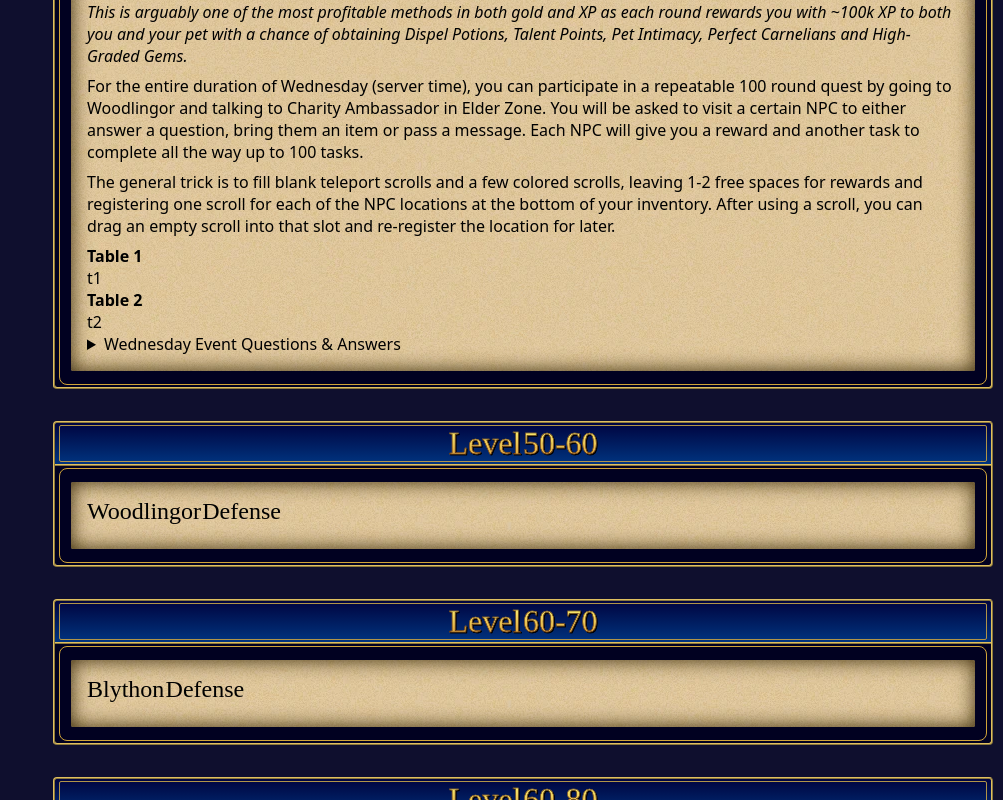
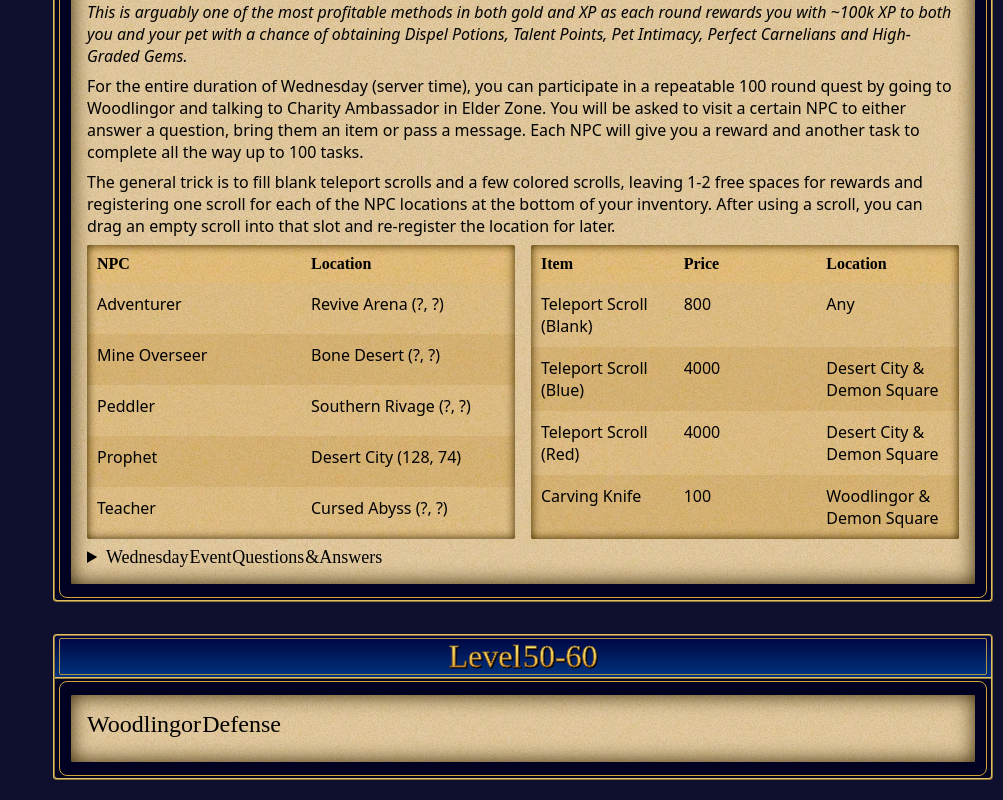
Before and after one commit to MGSimard/myth-war-archive-v2, a React (Vite) app: page /guides/leveling in a window 1280 px wide. Shown: the part 2487-3287 px from the top of the page, without its empty margins (277-1280 px from the left). Built offline with nearby package versions, Linux system fonts and the light colour scheme; a web font is replaced by a local one.

Commit message:
Wednesday event stuff, table styling, container query,

```diff
--- a/src/_styles/global.css
+++ b/src/_styles/global.css
@@ -174,6 +174,17 @@ hr {
 table {
   border-collapse: collapse;
 }
+summary {
+  font-family: var(--headingFont);
+  font-size: 1.8rem;
+  font-weight: 400;
+  word-spacing: -0.2em;
+  cursor: pointer;
+}
+details[open] summary,
+details[open] p {
+  margin-bottom: 0.8rem;
+}
 /**/
 /* HELPERS */
 .heading {
@@ -200,6 +211,10 @@ table {
   background: url("/assets/papyrus.webp");
   box-shadow: inset 0 0 2rem oklch(0.2832 0.0538 84.31);
 }
+.papyrus-section {
+  container-type: inline-size;
+  container-name: papyrus-section;
+}
 .papyrus-section > *:not(:last-child) {
   margin-bottom: 0.8rem;
 }
@@ -224,6 +239,16 @@ table {
 }
 #audio-download {
   margin-left: auto;
+}
+.grid-2 {
+  display: grid;
+  grid-template-columns: repeat(2, minmax(0, 1fr));
+  gap: 1.6rem;
+}
+@container papyrus-section (max-width: 768px) {
+  .grid-2 {
+    grid-template-columns: 1fr;
+  }
 }
 /**/
 /* DECOR LINE HELPER*/
@@ -1071,7 +1096,58 @@ textarea[readonly] {
   border-radius: 50%;
   transform: translate(-50%, -50%);
 }
-
+/* PAPYRUS TABLE */
+.papyrus-table {
+  width: 100%;
+  table-layout: fixed;
+  text-align: left;
+  box-shadow: inset 0 0 1rem rgb(54, 39, 4);
+  border-radius: 0.2rem;
+}
+.papyrus-table th {
+  font-family: var(--headingFont);
+}
+.papyrus-table th,
+.papyrus-table td {
+  padding: 1rem;
+}
+.papyrus-table thead tr {
+  backdrop-filter: brightness(0.95) saturate(1.6);
+}
+.papyrus-table tbody {
+  vertical-align: top;
+  word-break: break-word;
+}
+.papyrus-table tbody tr {
+  -webkit-backdrop-filter: brightness(0.95) saturate(1.4);
+  backdrop-filter: brightness(0.95) saturate(1.4);
+}
+.papyrus-table tbody tr:nth-child(even) {
+  -webkit-backdrop-filter: brightness(0.9) saturate(1.6);
+  backdrop-filter: brightness(0.9) saturate(1.6);
+}
+.papyrus-table tbody th,
+.papyrus-table tbody th ~ td {
+  border-top: 0.5rem solid rgba(81, 59, 21, 0.1);
+}
+@container papyrus-section (max-width: 458px) {
+  .papyrus-table thead {
+    display: none;
+  }
+  .papyrus-table tbody tr {
+    display: flex;
+    flex-direction: column;
+  }
+  .papyrus-table td:first-child {
+    font-weight: 700;
+  }
+  .papyrus-table td {
+    padding: 0.4rem 0.8rem;
+  }
+  .papyrus-table td:last-child {
+    padding-bottom: 1rem;
+  }
+}
 /* MEDIA QUERIES */
 @media only screen and (max-width: 1200px) {
   .regions-grid {
--- a/src/routes/guides/leveling.tsx
+++ b/src/routes/guides/leveling.tsx
@@ -183,39 +183,83 @@ function PageLore() {
               rewards and registering one scroll for each of the NPC locations at the bottom of your inventory. After
               using a scroll, you can drag an empty scroll into that slot and re-register the location for later.
             </p>
-            <div>
-              <table>
+            <div className="grid-2">
+              <table className="papyrus-table">
                 <thead>
                   <tr>
-                    <th>Table 1</th>
+                    <th>NPC</th>
+                    <th>Location</th>
                   </tr>
                 </thead>
                 <tbody>
                   <tr>
-                    <td>t1</td>
+                    <td>Adventurer</td>
+                    <td>Revive Arena (?, ?)</td>
+                  </tr>
+                  <tr>
+                    <td>Mine Overseer</td>
+                    <td>Bone Desert (?, ?)</td>
+                  </tr>
+                  <tr>
+                    <td>Peddler</td>
+                    <td>Southern Rivage (?, ?)</td>
+                  </tr>
+                  <tr>
+                    <td>Prophet</td>
+                    <td>Desert City (128, 74)</td>
+                  </tr>
+                  <tr>
+                    <td>Teacher</td>
+                    <td>Cursed Abyss (?, ?)</td>
                   </tr>
                 </tbody>
               </table>
-              <table>
+              <table className="papyrus-table">
                 <thead>
                   <tr>
-                    <th>Table 2</th>
+                    <th>Item</th>
+                    <th>Price</th>
+                    <th>Location</th>
                   </tr>
                 </thead>
                 <tbody>
                   <tr>
-                    <td>t2</td>
+                    <td>Teleport Scroll (Blank)</td>
+                    <td>800</td>
+                    <td>Any</td>
+                  </tr>
+                  <tr>
+                    <td>Teleport Scroll (Blue)</td>
+                    <td>4000</td>
+                    <td>Desert City & Demon Square</td>
+                  </tr>
+                  <tr>
+                    <td>Teleport Scroll (Red)</td>
+                    <td>4000</td>
+                    <td>Desert City & Demon Square</td>
+                  </tr>
+                  <tr>
+                    <td>Carving Knife</td>
+                    <td>100</td>
+                    <td>Woodlingor & Demon Square</td>
                   </tr>
                 </tbody>
               </table>
+            </div>
             <details>
-                <summary>Wednesday Event Questions & Answers</summary>
+              <summary className="no-select">Wednesday Event Questions & Answers</summary>
               <p>
-                  <em>Credit https://mythwar2.freeforums.net/thread/27/wednesday-event-answers-originally-venky</em>
+                <em>
+                  Credit:{" "}
+                  <a
+                    href="https://mythwar2.freeforums.net/thread/27/wednesday-event-answers-originally-venky"
+                    target="_blank"
+                    rel="noopener noreferrer">
+                    https://mythwar2.freeforums.net/thread/27/wednesday-event-answers-originally-venky
+                  </a>
+                </em>
               </p>
-                {/* TODO: Style a table setup specifically for the papyrus section */}
-                <p>TODO TABLE STYLES FOR PAPYRUS SECTIONS</p>
-                <table>
+              <table className="papyrus-table">
                 <thead>
                   <tr>
                     <th>Question</th>
@@ -232,7 +276,6 @@ function PageLore() {
                 </tbody>
               </table>
             </details>
-            </div>
           </div>
         </div>
       </Section>
```
Also changed, not shown: src/routeTree.gen.ts (+88 -152 lines). Lines whose indentation alone changed are shown as unchanged.
